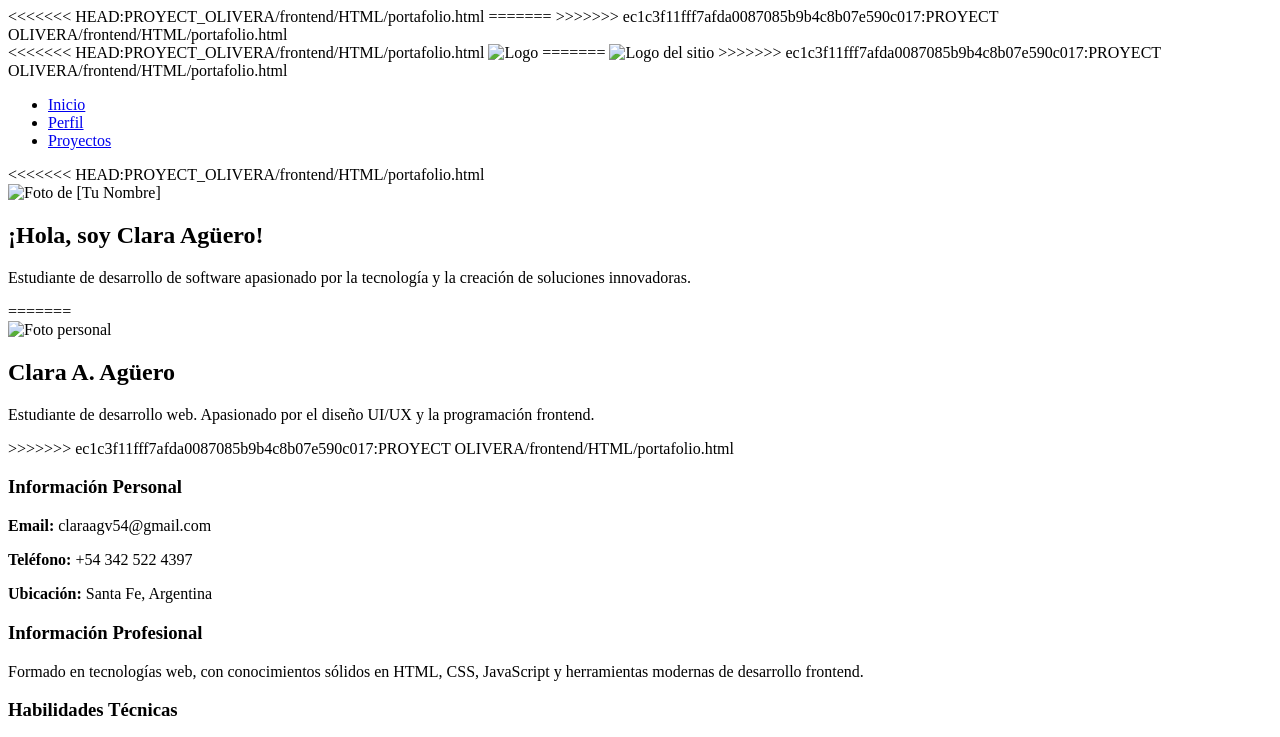
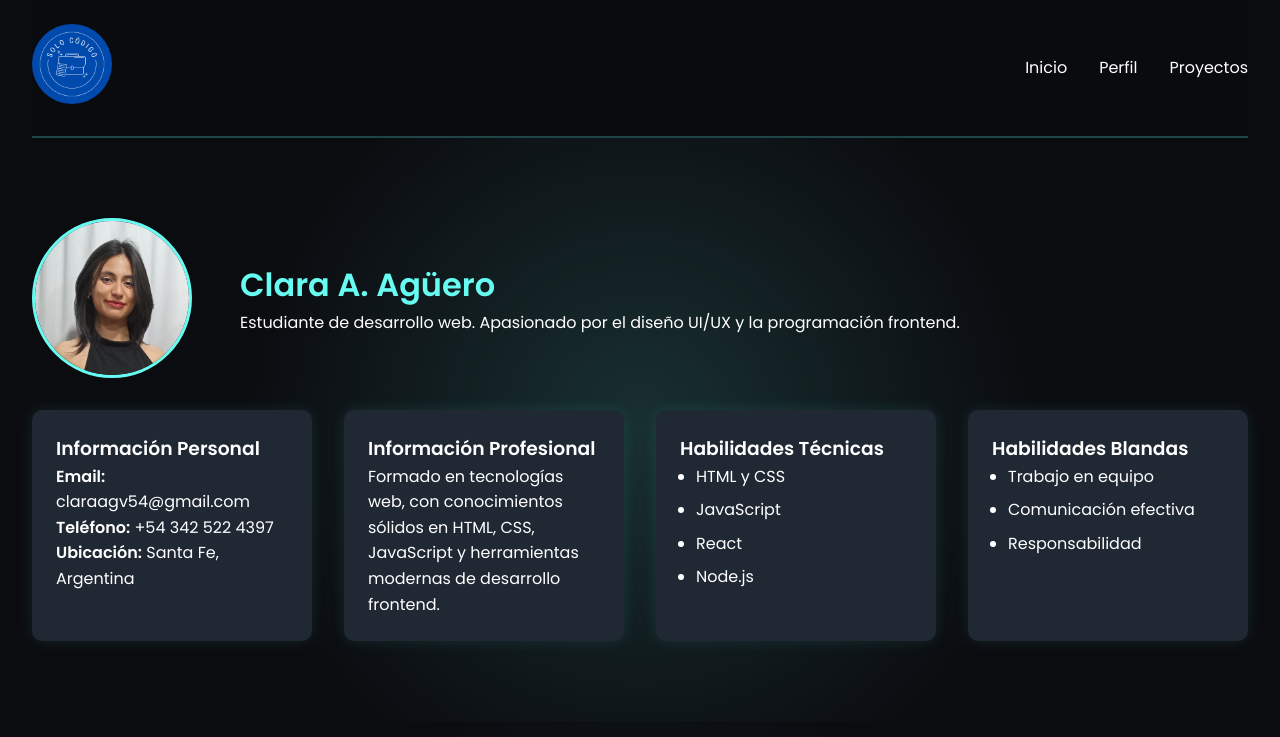
Before and after one commit to lookita/proyectOlivera, a website: page PROYECT_OLIVERA/frontend/HTML/portafolio.html in a window 1280 px wide. Shown: the top 737 px of the page. Drawn offline with Linux system fonts and the light colour scheme; files whose address does not match are found by name.

Commit message:
cambio minimo

```diff
--- a/PROYECT_OLIVERA/frontend/HTML/portafolio.html
+++ b/PROYECT_OLIVERA/frontend/HTML/portafolio.html
@@ -1,27 +1,16 @@
 <!DOCTYPE html>
 <html lang="es">
 <head>
-<<<<<<< HEAD:PROYECT_OLIVERA/frontend/HTML/portafolio.html
-    <meta charset="UTF-8">
-    <meta name="viewport" content="width=device-width, initial-scale=1.0">
-    <link rel="stylesheet" href="/PROYECT OLIVERA/frontend/CSS/style.css">
-    <title>Mi Portafolio</title>
-=======
   <meta charset="UTF-8">
   <meta name="viewport" content="width=device-width, initial-scale=1.0">
   <title>Portafolio - Estudiante</title>
   <link rel="stylesheet" href="/PROYECT OLIVERA/frontend/CSS/style.css">
->>>>>>> ec1c3f11fff7afda0087085b9b4c8b07e590c017:PROYECT OLIVERA/frontend/HTML/portafolio.html
 </head>
 <body>
 
   <header>
     <div class="logo">
-<<<<<<< HEAD:PROYECT_OLIVERA/frontend/HTML/portafolio.html
-        <img src="/PROYECT OLIVERA/frontend/imagenes/SOLO CÓDIGO.png" alt="Logo">
-=======
       <img src="/PROYECT OLIVERA/frontend/imagenes/SOLO CÓDIGO.png" alt="Logo del sitio">
->>>>>>> ec1c3f11fff7afda0087085b9b4c8b07e590c017:PROYECT OLIVERA/frontend/HTML/portafolio.html
     </div>
     <nav>
       <ul>
@@ -32,25 +21,13 @@
     </nav>
   </header>
 
-<<<<<<< HEAD:PROYECT_OLIVERA/frontend/HTML/portafolio.html
-<main>
-    <!-- INICIO: Presentación corta -->
-    <section id="inicio">
-        <div class="perfil">
-            <img src="/PROYECT OLIVERA/frontend/imagenes/20240914_195250 (1).jpg" alt="Foto de [Tu Nombre]" class="foto-personal">
-            <div class="datos">
-                <h2>¡Hola, soy Clara Agüero!</h2>
-                <p>Estudiante de desarrollo de software apasionado por la tecnología y la creación de soluciones innovadoras.</p>
-            </div>
-=======
   <main>
     <section id="perfil">
       <div class="perfil">
-        <img src="/PROYECT OLIVERA/frontend/imagenes/fotoperfil.jpg" alt="Foto personal" class="foto-personal">
+        <img src="/PROYECT_OLIVERA/frontend/imagenes/fotoperfil.jpg" alt="Foto personal" class="foto-personal">
         <div class="datos">
           <h2>Clara A. Agüero</h2>
           <p>Estudiante de desarrollo web. Apasionado por el diseño UI/UX y la programación frontend.</p>
->>>>>>> ec1c3f11fff7afda0087085b9b4c8b07e590c017:PROYECT OLIVERA/frontend/HTML/portafolio.html
         </div>
       </div>
 
```
